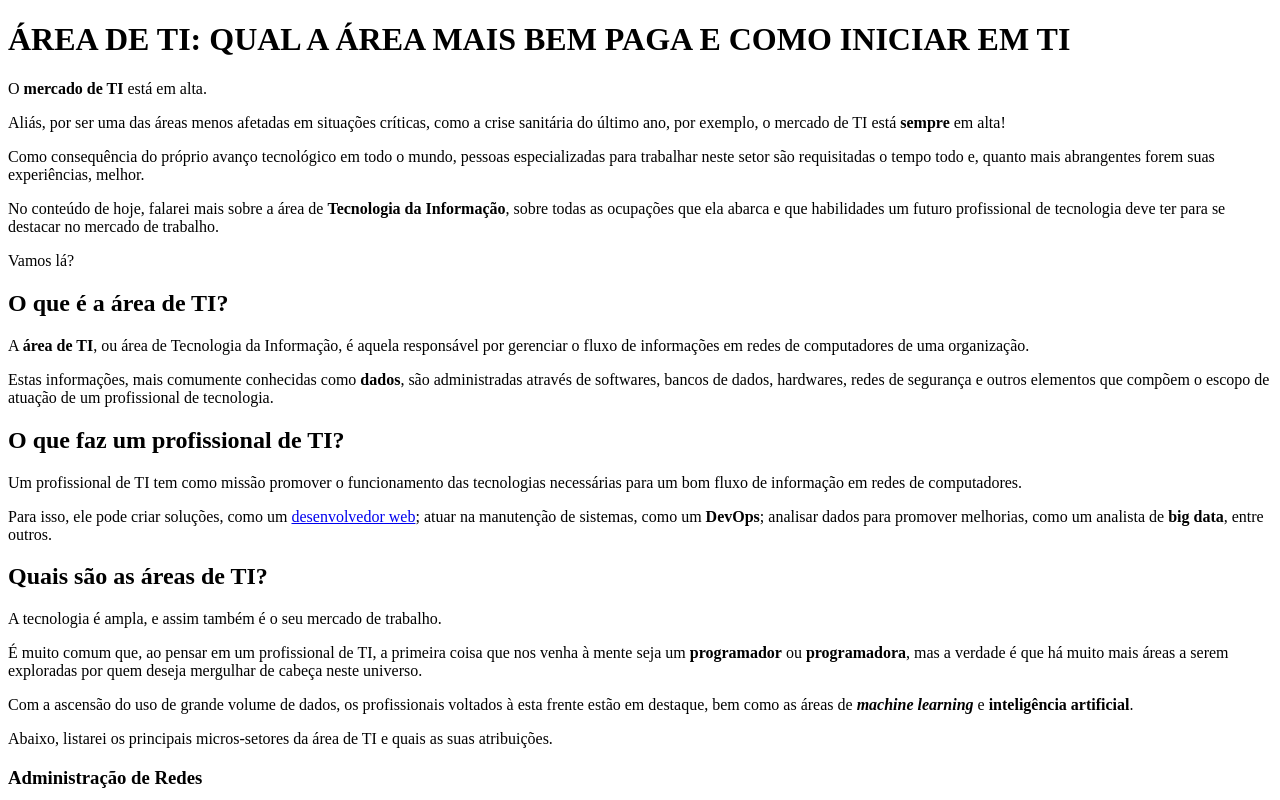
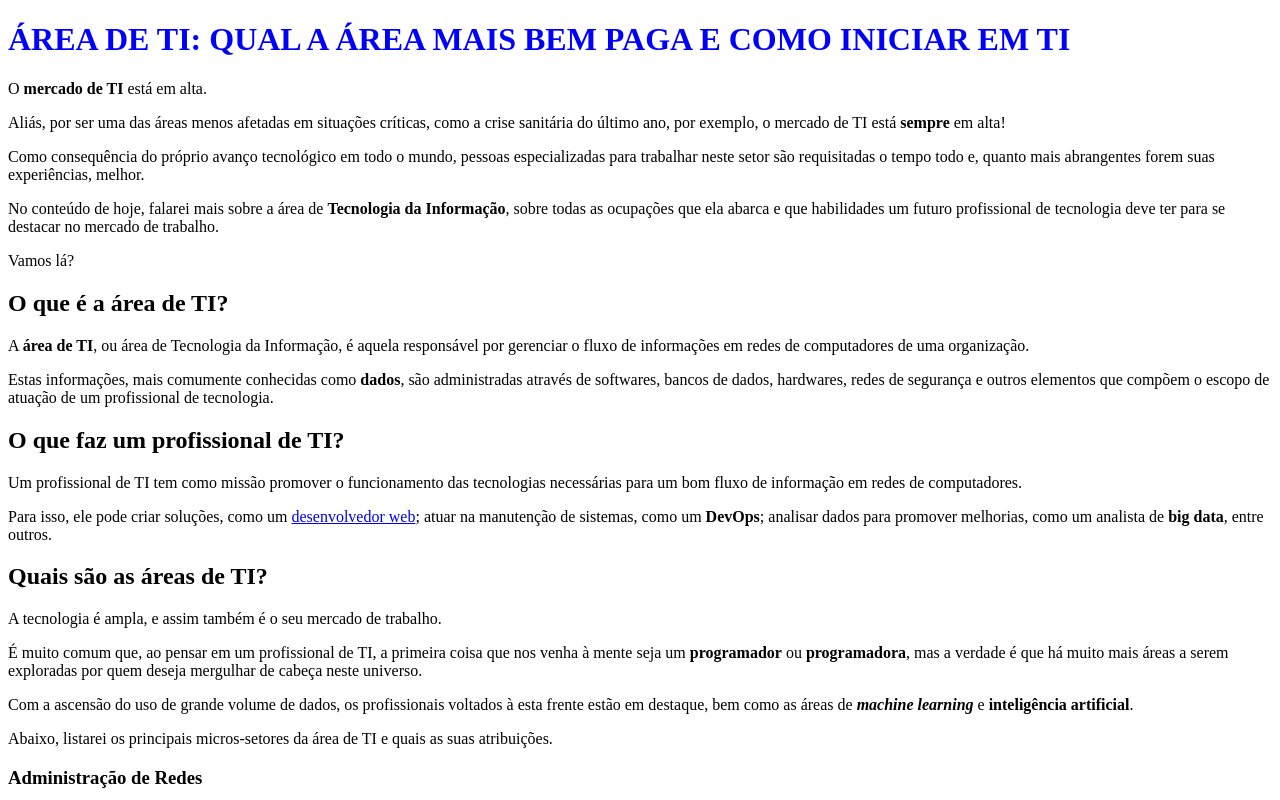
Before and after one commit to klarahaus/kenzie_S1_06, a plain HTML site: page index.html in a window 1280 px wide. Shown: the top 800 px of the page. Drawn offline with Linux system fonts and the light colour scheme.

Commit message:
adicionando css básico inline

```diff
--- a/index.html
+++ b/index.html
@@ -13,7 +13,7 @@
     </head>
     <body>
         <div>
-            <h1>ÁREA DE TI: QUAL A ÁREA MAIS BEM PAGA E COMO INICIAR EM TI</h1>
+            <h1 style="color: blue">ÁREA DE TI: QUAL A ÁREA MAIS BEM PAGA E COMO INICIAR EM TI</h1>
             <p>
                 O <strong>mercado de TI</strong> está em alta.
             </p>
```
